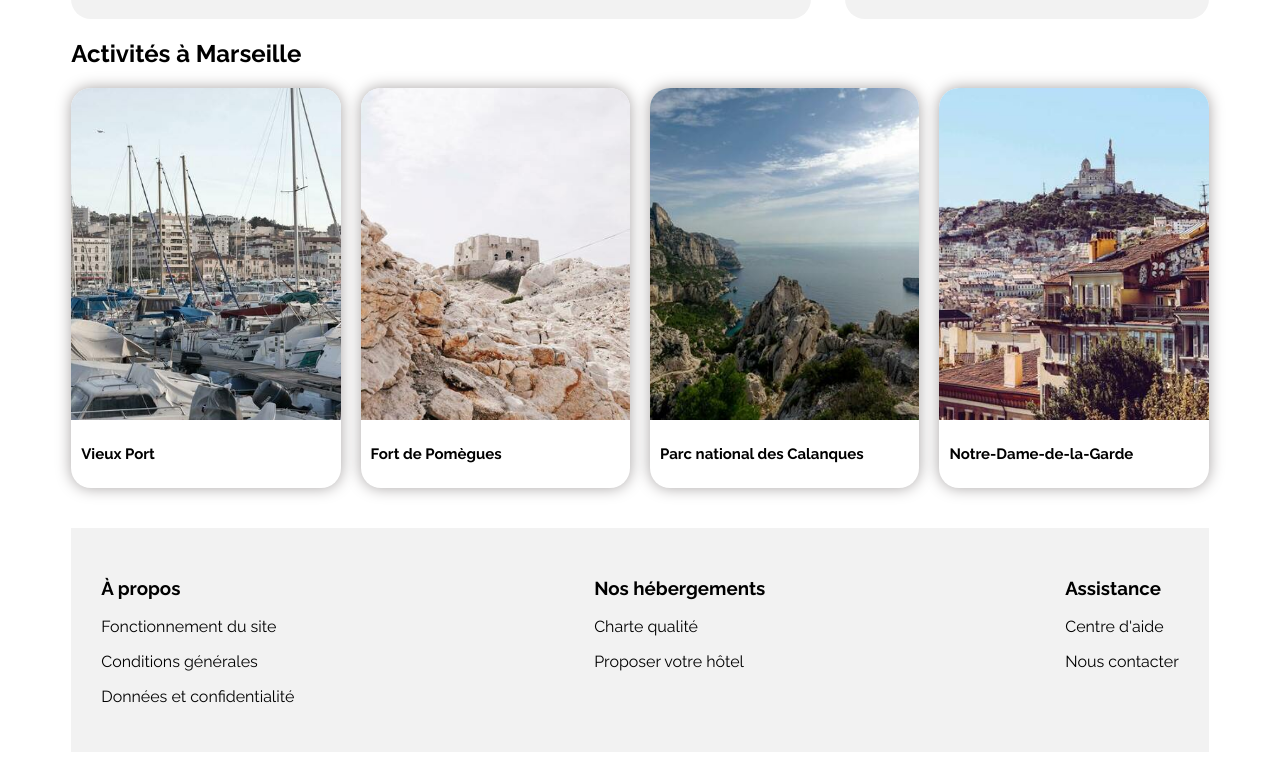
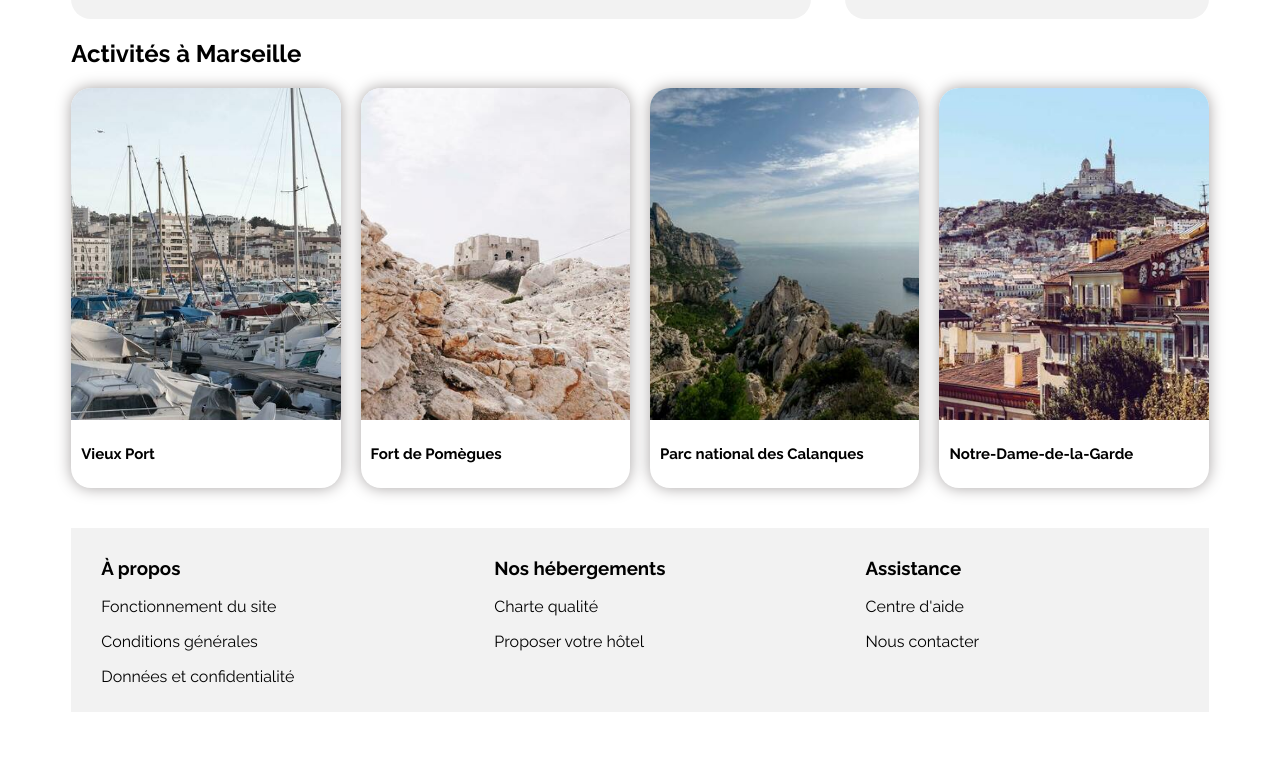
Before and after one commit to beniknour/booki, a plain HTML site: page index.html in a window 1280 px wide. Shown: the part 1255-2015 px from the top of the page. After the commit the page ends 1975 px from the top, so only its background shows below. Drawn offline with Linux system fonts and the light colour scheme.

Commit message:
projet fini

```diff
--- a/css/style.css
+++ b/css/style.css
@@ -477,11 +477,11 @@ form button:hover{
 footer {
     margin-top: 40px;
     display: flex;
-    justify-content: space-between;
+    justify-content: flex-start;
     flex-wrap: wrap;
-    gap: 20px;
+    gap: 200px;
     background-color:#F2F2F2 ;
-    padding: 30px ;
+    padding: 10px 30px ;
 
 }
 footer a {
@@ -592,6 +592,7 @@ footer a {
     footer{
 
         padding-top: 15px;
+        gap: 80px;
     }
     footer h3{
 
@@ -882,7 +883,6 @@ footer a {
 
 }
 @media screen and (min-width: 1440px) {
-
     body{
 
         margin-left: 18%;
```
